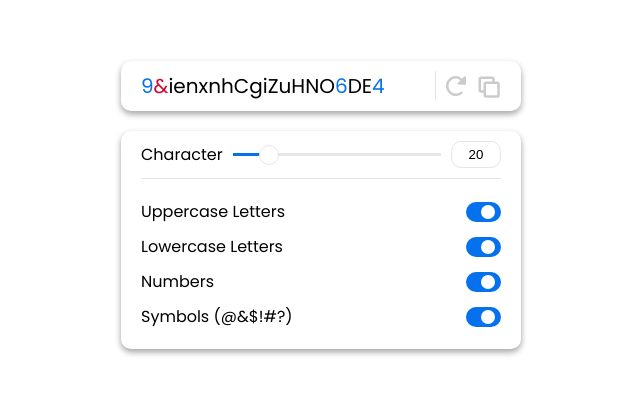
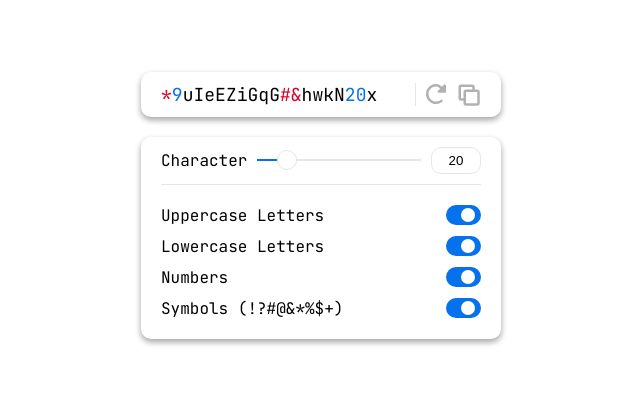
Before and after one commit to lindabgaa/passForge, a React (Vite) app: page / in a window 1280 px wide. Shown: the part 180-574 px from the top of the page, without its empty margins (319-959 px from the left). Built offline with nearby package versions, Linux system fonts and the light colour scheme.

Commit message:
update generatePassword func and more..

```diff
--- a/index.html
+++ b/index.html
@@ -9,7 +9,7 @@
     <link rel="preconnect" href="https://fonts.googleapis.com" />
     <link rel="preconnect" href="https://fonts.gstatic.com" crossorigin />
     <link
-      href="https://fonts.googleapis.com/css2?family=Poppins:ital,wght@0,100;0,200;0,300;0,400;0,500;0,600;0,700;0,800;0,900;1,100;1,200;1,300;1,400;1,500;1,600;1,700;1,800;1,900&display=swap"
+      href="https://fonts.googleapis.com/css2?family=JetBrains+Mono:ital,wght@0,100..800;1,100..800&display=swap"
       rel="stylesheet"
     />
 
--- a/src/App.css
+++ b/src/App.css
@@ -1,17 +1,12 @@
 main.main-container {
-  width: 40rem;
+  max-width: 40rem;
+  width: 100vw;
+  padding: 2rem;
 
   display: flex;
   flex-direction: column;
   justify-content: center;
   align-items: center;
-}
-
-@media screen and (max-width: 450px) {
-  main.main-container {
-    width: 100vw;
-    padding: 2rem;
-  }
 }
 
 p.copy-message {
--- a/src/App.jsx
+++ b/src/App.jsx
@@ -12,28 +12,32 @@ import "./App.css";
 export default function App() {
   const [copySuccess, setCopySuccess] = useState(null);
   const [passwordLength, setPasswordLength] = useState(20);
-  const [passwordOptions, setPasswordOptions] = useState({
-    uppercase: {
+  const [passwordOptions, setPasswordOptions] = useState([
+    {
+      id: "uppercase",
       checked: true,
       label: "Uppercase Letters",
       disabled: false,
     },
-    lowercase: {
+    {
+      id: "lowercase",
       checked: true,
       label: "Lowercase Letters",
       disabled: false,
     },
-    numbers: {
+    {
+      id: "numbers",
       checked: true,
       label: "Numbers",
       disabled: false,
     },
-    symbols: {
+    {
+      id: "symbols",
       checked: true,
-      label: "Symbols (@&$!#?)",
+      label: "Symbols (!?#@&*%$+)",
       disabled: false,
     },
-  });
+  ]);
 
   return (
     <main className="main-container">
--- a/src/components/PasswordDisplay/PasswordDisplay.css
+++ b/src/components/PasswordDisplay/PasswordDisplay.css
@@ -13,7 +13,7 @@ div.password-wrapper {
 p.password-text {
   padding-right: 0.25rem;
 
-  font-size: 2rem;
+  font-size: 1.8rem;
   border-right: 1px solid var(--clr-grey-100);
 
   overflow: hidden;
@@ -23,11 +23,19 @@ p.password-text {
   flex-grow: 1;
 }
 
+span.password-char.number {
+  color: var(--clr-blue-300);
+}
+
+span.password-char.special {
+  color: var(--clr-red);
+}
+
 button.generate-button,
 button.copy-button {
   background-color: transparent;
   border: none;
-  opacity: 0.2;
+  opacity: 0.3;
 
   display: flex;
   align-items: center;
--- a/src/components/PasswordDisplay/PasswordDisplay.jsx
+++ b/src/components/PasswordDisplay/PasswordDisplay.jsx
@@ -19,55 +19,89 @@ export default function PasswordDisplay({
 }) {
   // ---- Characters to generate password from
   const characters =
-    "ABCDEFGHIJKLMNOPQRSTUVWXYZabcdefghijklmnopqrstuvwxyz0123456789=!?#@&*%$+-";
+    "ABCDEFGHIJKLMNOPQRSTUVWXYZabcdefghijklmnopqrstuvwxyz0123456789!?#@&*%$+";
 
   // ---- State to store generated password
   const [password, setPassword] = useState("");
 
   // ---- Function to generate password based on password length and options
   const generatePassword = useCallback(() => {
-    const {
-      uppercase: { checked: uppercaseChecked },
-      lowercase: { checked: lowercaseChecked },
-      numbers: { checked: numbersChecked },
-      symbols: { checked: symbolsChecked },
-    } = passwordOptions;
+    // Get checked value of each option
+    const uppercaseChecked = passwordOptions.find(
+      (option) => option.id === "uppercase"
+    ).checked;
+
+    const lowercaseChecked = passwordOptions.find(
+      (option) => option.id === "lowercase"
+    ).checked;
+
+    const numbersChecked = passwordOptions.find(
+      (option) => option.id === "numbers"
+    ).checked;
+
+    const symbolsChecked = passwordOptions.find(
+      (option) => option.id === "symbols"
+    ).checked;
 
     const selectedLength = Math.max(passwordLength, 7); // Make sure password length is at least 7 characters
-    let selectedCharacters = []; // Array to store selected characters based on selected options
-    let guaranteedCharacters = []; // Array to store at least one character from each selected option
+    const selectedCharacters = []; // Array to store selected characters based on selected options
+    const guaranteedCharacters = []; // Array to store at least one character from each selected option
 
-    const addCharacters = (start, end, count) => {
+    // Constants to store start index of each character type in characters string
+    const UPPERCASE_START = 0;
+    const LOWERCASE_START = 26;
+    const NUMBERS_START = 52;
+    const SYMBOLS_START = 62;
+
+    // Constants to store count of each character type
+    const UPPERCASE_COUNT = 26;
+    const LOWERCASE_COUNT = 26;
+    const NUMBERS_COUNT = 10;
+    const SYMBOLS_COUNT = 9;
+
+    // Function to add characters to selectedCharacters and guaranteedCharacters arrays based on selected options
+    const addCharacters = (start, count) => {
+      const end = start + count;
       selectedCharacters.push(...characters.slice(start, end).split(""));
       guaranteedCharacters.push(
         characters.charAt(Math.floor(Math.random() * count) + start)
       );
     };
 
+    // Add uppercase characters to selectedCharacters and guaranteedCharacters if uppercase option is checked
     if (uppercaseChecked) {
-      addCharacters(0, 26, 26);
+      addCharacters(UPPERCASE_START, UPPERCASE_COUNT);
     }
 
+    // Add lowercase characters to selectedCharacters and guaranteedCharacters if lowercase option is checked
     if (lowercaseChecked) {
-      addCharacters(26, 52, 26);
+      addCharacters(LOWERCASE_START, LOWERCASE_COUNT);
     }
 
+    // Add numbers to selectedCharacters and guaranteedCharacters if numbers option is checked
     if (numbersChecked) {
-      addCharacters(52, 62, 10);
+      addCharacters(NUMBERS_START, NUMBERS_COUNT);
     }
 
+    // Add symbols to selectedCharacters and guaranteedCharacters if symbols option is checked
     if (symbolsChecked) {
-      addCharacters(62, 73, 11);
+      addCharacters(SYMBOLS_START, SYMBOLS_COUNT);
     }
 
-    let generatedPassword = "";
-    generatedPassword += guaranteedCharacters.join("");
+    // Shuffle selected characters for better randomness
+    const shuffledSelectedCharacters = shuffleArray(selectedCharacters);
+
+    let generatedPassword = [];
+    generatedPassword.push(...guaranteedCharacters); // Add guaranteed characters
     for (let i = 0; i < selectedLength - guaranteedCharacters.length; i++) {
-      const randomIndex = Math.floor(Math.random() * selectedCharacters.length);
-      generatedPassword += selectedCharacters[randomIndex];
+      const randomIndex = Math.floor(
+        Math.random() * shuffledSelectedCharacters.length
+      );
+      generatedPassword.push(shuffledSelectedCharacters[randomIndex]); // Add random characters from selected options
     }
 
-    generatedPassword = shuffleArray(generatedPassword.split("")).join("");
+    // Shuffle generated password for better randomness and make it a string
+    generatedPassword = shuffleArray(generatedPassword).join("");
 
     setPassword(generatedPassword);
   }, [passwordLength, passwordOptions]);
@@ -104,20 +138,21 @@ export default function PasswordDisplay({
   };
 
   return (
-    <>
     <div className="password-wrapper">
       <p className="password-text">
         {password.split("").map(function (char, index) {
           return (
             <span
               key={index}
-                style={{
-                  color: Number.isInteger(parseInt(char))
-                    ? "#0571ed"
-                    : /[!?%@#=+$&*-]/.test(char)
-                    ? "#d90429"
-                    : "black",
-                }}
+              className={`password-char
+                ${
+                  Number.isInteger(parseInt(char))
+                    ? "number"
+                    : /[!?%@#+$&*]/.test(char)
+                    ? "special"
+                    : ""
+                }
+              `}
             >
               {char}
             </span>
@@ -127,55 +162,35 @@ export default function PasswordDisplay({
       <button
         type="button"
         className="generate-button"
-          aria-label="Generate new password"
         onClick={handleGenerateButtonClick}
       >
         <img
           src={generateIcon}
-            alt=""
+          alt="Generate new password"
           className="generate-icon"
-            aria-hidden="true"
         ></img>
       </button>
       <button
         type="button"
         className="copy-button"
-          aria-label="Copy password"
         onClick={handleCopyButtonClick}
       >
-          <img src={copyIcon} alt="" className="copy-icon" aria-hidden="true" />
+        <img src={copyIcon} alt="Copy password" className="copy-icon" />
       </button>
     </div>
-    </>
   );
 }
 
 PasswordDisplay.propTypes = {
   setCopySuccess: PropTypes.func.isRequired,
-  passwordLength: PropTypes.oneOfType([
-    PropTypes.number,
-    PropTypes.oneOf([""]),
-  ]),
-  passwordOptions: PropTypes.shape({
-    uppercase: PropTypes.shape({
+  passwordLength: PropTypes.oneOfType([PropTypes.number, PropTypes.oneOf([""])])
+    .isRequired,
+  passwordOptions: PropTypes.arrayOf(
+    PropTypes.shape({
+      id: PropTypes.string.isRequired,
       checked: PropTypes.bool.isRequired,
       label: PropTypes.string.isRequired,
       disabled: PropTypes.bool.isRequired,
-    }).isRequired,
-    lowercase: PropTypes.shape({
-      checked: PropTypes.bool.isRequired,
-      label: PropTypes.string.isRequired,
-      disabled: PropTypes.bool.isRequired,
-    }).isRequired,
-    numbers: PropTypes.shape({
-      checked: PropTypes.bool.isRequired,
-      label: PropTypes.string.isRequired,
-      disabled: PropTypes.bool.isRequired,
-    }).isRequired,
-    symbols: PropTypes.shape({
-      checked: PropTypes.bool.isRequired,
-      label: PropTypes.string.isRequired,
-      disabled: PropTypes.bool.isRequired,
-    }).isRequired,
-  }).isRequired,
+    }).isRequired
+  ).isRequired,
 };
--- a/src/components/PasswordLength/PasswordLength.jsx
+++ b/src/components/PasswordLength/PasswordLength.jsx
@@ -35,28 +35,19 @@ export default function PasswordLength({ passwordLength, setPasswordLength }) {
       return;
     }
 
-    if (isNaN(value)) {
+    value = parseInt(value, 10);
+
+    if (Number.isNaN(value)) {
       return;
     }
 
-    value = parseInt(value, 10);
-
-    if (value > 100) {
-      value = 100;
-    }
-
-    setPasswordLength(value);
+    setPasswordLength(Math.min(value, 100) || 100);
   };
 
   // Function to handle number input blur
   const handleInputNumberBlur = (e) => {
     let value = parseInt(e.target.value, 10);
-
-    if (value < 7 || isNaN(value)) {
-      value = 7;
-    }
-
-    setPasswordLength(value);
+    setPasswordLength(Math.max(value, 7) || 7);
   };
 
   return (
@@ -89,9 +80,7 @@ export default function PasswordLength({ passwordLength, setPasswordLength }) {
 }
 
 PasswordLength.propTypes = {
-  passwordLength: PropTypes.oneOfType([
-    PropTypes.number,
-    PropTypes.oneOf([""]),
-  ]),
+  passwordLength: PropTypes.oneOfType([PropTypes.number, PropTypes.oneOf([""])])
+    .isRequired,
   setPasswordLength: PropTypes.func.isRequired,
 };
--- a/src/components/PasswordOptions/PasswordOptions.jsx
+++ b/src/components/PasswordOptions/PasswordOptions.jsx
@@ -9,142 +9,122 @@ export default function PasswordOptions({
   passwordOptions,
   setPasswordOptions,
 }) {
-  const {
-    uppercase: { checked: uppercaseChecked },
-    lowercase: { checked: lowercaseChecked },
-    numbers: { checked: numbersChecked },
-    symbols: { checked: symbolsChecked },
-  } = passwordOptions;
+  // Get the checked (true / false) state of each option
+  // We don't need the 'symbols' option here
+  const uppercaseChecked = passwordOptions.find(
+    (option) => option.id === "uppercase"
+  ).checked;
 
-  const {
-    uppercase: { disabled: uppercaseDisabled },
-    lowercase: { disabled: lowercaseDisabled },
-    numbers: { disabled: numbersDisabled },
-    symbols: { disabled: symbolsDisabled },
-  } = passwordOptions;
+  const lowercaseChecked = passwordOptions.find(
+    (option) => option.id === "lowercase"
+  ).checked;
 
-  const {
-    uppercase: { label: uppercaseLabel },
-    lowercase: { label: lowercaseLabel },
-    numbers: { label: numbersLabel },
-    symbols: { label: symbolsLabel },
-  } = passwordOptions;
+  const numbersChecked = passwordOptions.find(
+    (option) => option.id === "numbers"
+  ).checked;
 
-  // ---- Function to handle options change (checkbox selection)
-  const handleOptionsChange = (e) => {
-    // ---- Get the id and checked value from the selected option
-    const { id, checked } = e.target;
-
-    // ---- Update the options state based on the selected option
-    // ---- If the selected option was checked it will be unchecked when clicked and vice versa
-    setPasswordOptions((prevOptions) => ({
-      ...prevOptions,
-      [id]: {
-        ...prevOptions[id],
-        checked: checked, // Only update the `checked` property of the selected option (true or false)
-      },
-    }));
+  // ---- Function to handle checkbox change
+  const handleCheckboxChange = (index) => {
+    setPasswordOptions((prevOptions) => {
+      // Map over the previous options array
+      return prevOptions.map((option, i) => {
+        // If the current index (i) matches the clicked index, toggle the checked property
+        if (i === index) {
+          return {
+            ...option,
+            checked: !option.checked, // Toggle the checked state : if true, make it false, if false, make it true
+          };
+        }
+        // return other options as they are
+        return option;
+      });
+    });
   };
 
   // ---- UseEffect that forces at least one option to be checked between 'uppercase', 'lowercase', and 'numbers'
+  // ---- If only one option is checked, the other two options will be disabled
   useEffect(() => {
-    setPasswordOptions((prevOptions) => ({
-      ...prevOptions,
-      uppercase: {
-        ...prevOptions.uppercase,
-        disabled: !lowercaseChecked && !numbersChecked, // if both 'lowercase' and 'numbers' are unchecked, disable 'uppercase'
-      },
-      lowercase: {
-        ...prevOptions.lowercase,
-        disabled: !uppercaseChecked && !numbersChecked, // if both 'uppercase' and 'numbers' are unchecked, disable 'lowercase'
-      },
-      numbers: {
-        ...prevOptions.numbers,
-        disabled: !uppercaseChecked && !lowercaseChecked, // if both 'uppercase' and 'lowercase' are unchecked, disable 'numbers'
-      },
-    }));
+    setPasswordOptions((prevOptions) => {
+      return prevOptions.map((option) => {
+        if (option.id === "uppercase") {
+          if (!lowercaseChecked && !numbersChecked) {
+            return {
+              ...option,
+              disabled: true,
+            };
+          }
+
+          return {
+            ...option,
+            disabled: false,
+          };
+        }
+
+        if (option.id === "lowercase") {
+          if (!uppercaseChecked && !numbersChecked) {
+            return {
+              ...option,
+              disabled: true,
+            };
+          }
+
+          return {
+            ...option,
+            disabled: false,
+          };
+        }
+
+        if (option.id === "numbers") {
+          if (!uppercaseChecked && !lowercaseChecked) {
+            return {
+              ...option,
+              disabled: true,
+            };
+          }
+
+          return {
+            ...option,
+            disabled: false,
+          };
+        }
+
+        return option;
+      });
+    });
   }, [uppercaseChecked, lowercaseChecked, numbersChecked, setPasswordOptions]);
 
   return (
     <ul className="options-list">
-      <li className="options-item">
-        <label htmlFor="uppercase">{uppercaseLabel}</label>
-        <input
-          checked={uppercaseChecked}
-          disabled={uppercaseDisabled}
-          type="checkbox"
-          id="uppercase"
-          className="option-input"
-          aria-checked={uppercaseChecked}
-          aria-disabled={uppercaseDisabled}
-          onChange={handleOptionsChange}
-        ></input>
-      </li>
-      <li className="options-item">
-        <label htmlFor="lowercase">{lowercaseLabel}</label>
-        <input
-          checked={lowercaseChecked}
-          disabled={lowercaseDisabled}
-          type="checkbox"
-          id="lowercase"
-          className="option-input"
-          aria-checked={lowercaseChecked}
-          aria-disabled={lowercaseDisabled}
-          onChange={handleOptionsChange}
-        ></input>
-      </li>
-      <li className="options-item">
-        <label htmlFor="numbers">{numbersLabel}</label>
-        <input
-          checked={numbersChecked}
-          disabled={numbersDisabled}
-          type="checkbox"
-          id="numbers"
-          className="option-input"
-          aria-checked={numbersChecked}
-          aria-disabled={numbersDisabled}
-          onChange={handleOptionsChange}
-        ></input>
-      </li>
-      <li className="options-item">
-        <label htmlFor="symbols">{symbolsLabel}</label>
-        <input
-          checked={symbolsChecked}
-          disabled={symbolsDisabled}
-          type="checkbox"
-          id="symbols"
-          className="option-input"
-          aria-checked={symbolsChecked}
-          aria-disabled={symbolsDisabled}
-          onChange={handleOptionsChange}
-        ></input>
-      </li>
+      {passwordOptions.map((option, index) => {
+        const { id, checked, label, disabled } = option;
+        return (
+          <li key={id} className="options-item">
+            <label htmlFor={id}>{label}</label>
+            <input
+              checked={checked}
+              disabled={disabled}
+              type="checkbox"
+              id={id}
+              className="option-input"
+              aria-checked={checked}
+              aria-disabled={disabled}
+              onChange={() => handleCheckboxChange(index)}
+            ></input>
+          </li>
+        );
+      })}
     </ul>
   );
 }
 
 PasswordOptions.propTypes = {
-  passwordOptions: PropTypes.shape({
-    uppercase: PropTypes.shape({
+  passwordOptions: PropTypes.arrayOf(
+    PropTypes.shape({
+      id: PropTypes.string.isRequired,
       checked: PropTypes.bool.isRequired,
       label: PropTypes.string.isRequired,
       disabled: PropTypes.bool.isRequired,
-    }).isRequired,
-    lowercase: PropTypes.shape({
-      checked: PropTypes.bool.isRequired,
-      label: PropTypes.string.isRequired,
-      disabled: PropTypes.bool.isRequired,
-    }).isRequired,
-    numbers: PropTypes.shape({
-      checked: PropTypes.bool.isRequired,
-      label: PropTypes.string.isRequired,
-      disabled: PropTypes.bool.isRequired,
-    }).isRequired,
-    symbols: PropTypes.shape({
-      checked: PropTypes.bool.isRequired,
-      label: PropTypes.string.isRequired,
-      disabled: PropTypes.bool.isRequired,
-    }).isRequired,
-  }).isRequired,
+    }).isRequired
+  ).isRequired,
   setPasswordOptions: PropTypes.func.isRequired,
 };
--- a/src/index.css
+++ b/src/index.css
@@ -29,7 +29,7 @@ html {
 
 body {
   font-size: 1.6rem;
-  font-family: "Poppins", sans-serif;
+  font-family: "JetBrains Mono", monospace;
   background-color: var(--clr-white);
 
   display: grid;
```
Lines whose indentation alone changed are shown as unchanged.
